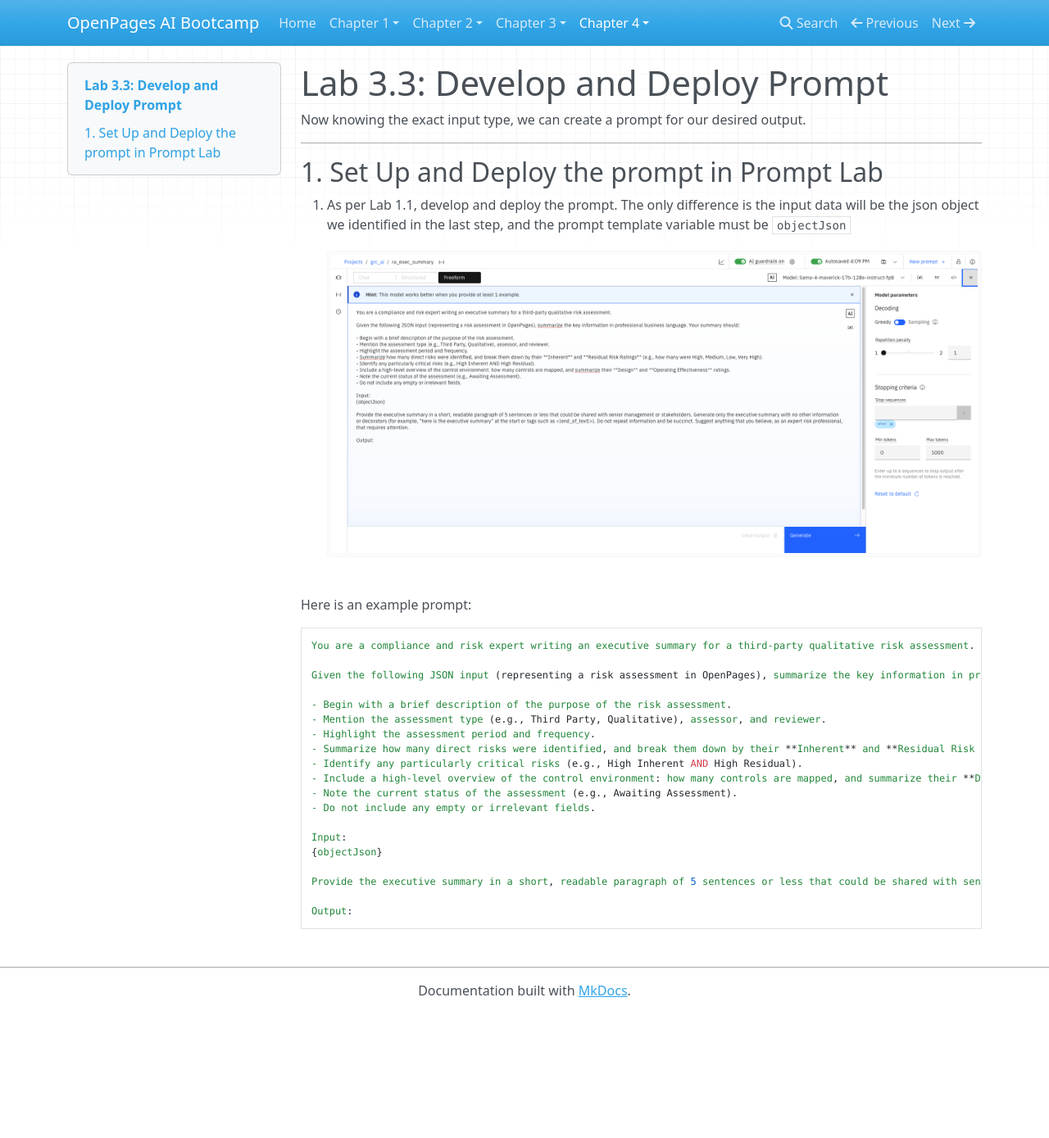
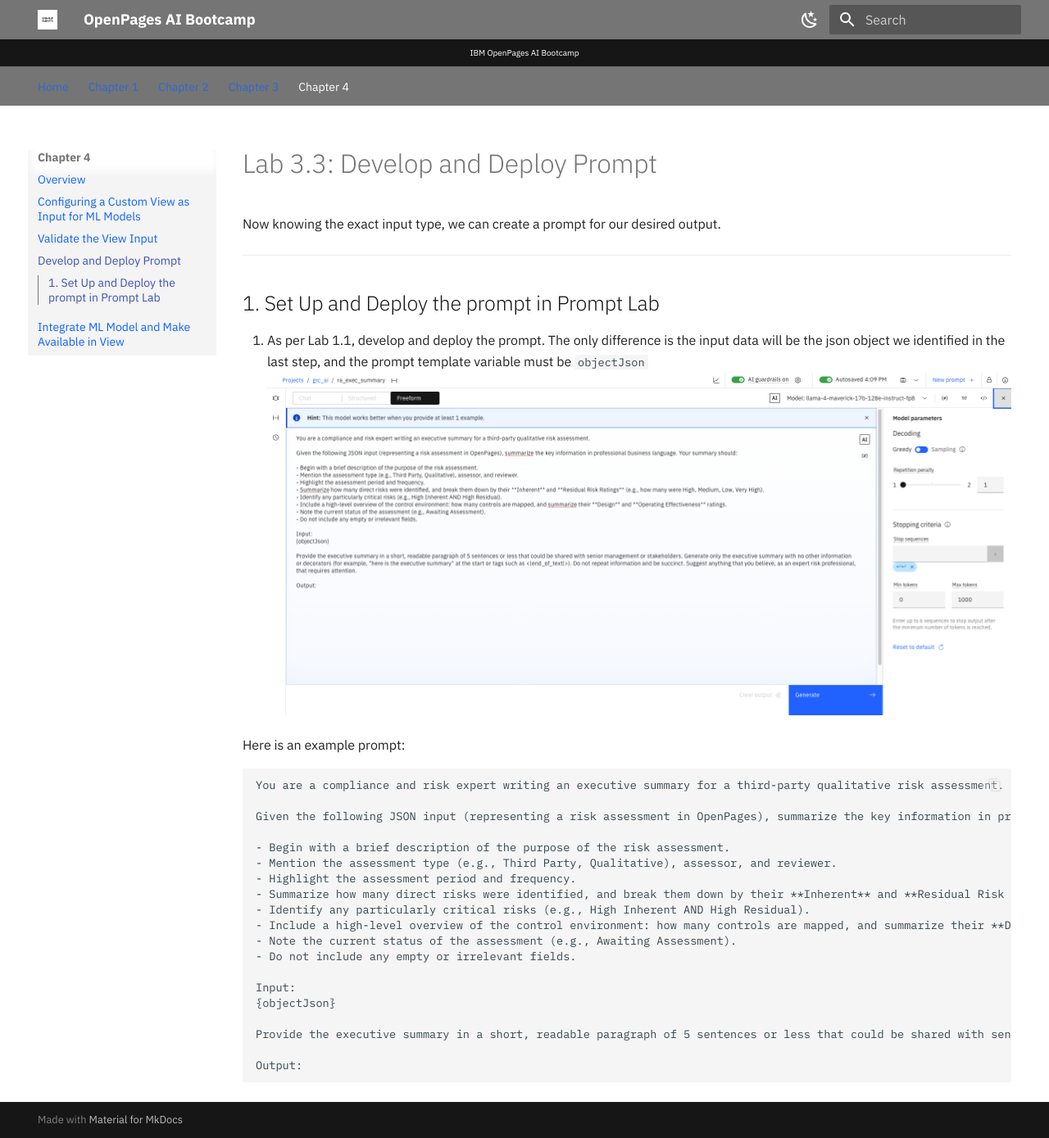
Before and after one commit to farhan-ra/OpenPages-AI-Bootcamp, an MkDocs documentation site: the page built from docs/chapter4/3_prompt.md, in a window 1280 px wide and 1389 px high. Shown: the whole window at 82% size. Built offline with MkDocs 1.6.1 and Material for MkDocs 9.7.7, drawn with Linux system fonts in a browser that asks for light colours; nearby versions of some CDN libraries.

Commit message:
IBM Theme

```diff
--- a/docs/assets/css/custom.css
+++ b/docs/assets/css/custom.css
@@ -1,11 +1,45 @@
-/* Default image state */
+/* Font - IBM Plex */
+@import url('https://fonts.googleapis.com/css2?family=IBM+Plex+Sans&family=IBM+Plex+Mono&display=swap');
+
+body {
+  font-family: 'IBM Plex Sans', sans-serif;
+}
+
+/* Headings */
+h1, h2, h3, h4, h5, h6 {
+  font-weight: 600;
+  color: #161616; /* IBM dark gray */
+}
+
+/* Navigation sidebar */
+.md-nav {
+  background-color: #f4f4f4; /* light gray nav */
+}
+
+/* Code blocks */
+code, pre {
+  font-family: 'IBM Plex Mono', monospace;
+  background-color: #f4f4f4;
+  border-radius: 4px;
+}
+
+/* Image hover effect */
 img {
   transition: transform 0.3s ease;
 }
 
-/* Zoom in on hover */
 img:hover {
-  transform: scale(1.5); /* Adjust as needed */
+  transform: scale(1.4);
   z-index: 10;
   position: relative;
+  border: 1px solid #8d8d8d;
 }
+
+/* Links */
+a {
+  color: #0f62fe; /* IBM blue */
+  text-decoration: none;
+}
+a:hover {
+  text-decoration: underline;
+}
--- a/mkdocs.yml
+++ b/mkdocs.yml
@@ -1,5 +1,39 @@
 site_name: OpenPages AI Bootcamp
 site_url: https://farhan-ra.github.io/Openpages-AI-Bootcamp/
+
+theme:
+  name: material
+  language: en
+  logo: assets/images/ibm-logo.svg  # Add IBM logo
+  # favicon: assets/images/favicon.ico
+  palette:
+    - scheme: default
+      primary: grey
+      accent: blue
+      toggle:
+        icon: material/weather-night
+        name: Switch to dark mode
+    - scheme: slate
+      primary: grey
+      accent: blue
+      toggle:
+        icon: material/weather-sunny
+        name: Switch to light mode
+  font:
+    text: IBM Plex Sans
+    code: IBM Plex Mono
+  features:
+    - navigation.tabs
+    - navigation.expand
+    - navigation.top
+    - search.highlight
+    - search.share
+    - content.code.copy
+    - content.code.annotate
+    - content.tabs.link
+    - toc.integrate
+  custom_dir: overrides
+
 nav:
   - Home: index.md
   - Chapter 1:
@@ -20,9 +54,9 @@
     - Validate the View Input: chapter4/2_validate_view_input.md
     - Develop and Deploy Prompt: chapter4/3_prompt.md
     - Integrate ML Model and Make Available in View: chapter4/4_integrate.md
-name: material
-palette:
-    primary: blue
-    accent: light blue
+
 extra_css:
   - assets/css/custom.css
+
+extra_javascript:
+  - assets/js/custom.js
--- /dev/null
+++ b/overrides/main.html
@@ -0,0 +1,8 @@
+{% extends "base.html" %}
+
+{% block header %}
+  {{ super() }}
+  <div style="background-color:#161616; color:#fff; padding: 10px; text-align: center;">
+    IBM OpenPages AI Bootcamp
+  </div>
+{% endblock %}
```
Also changed, not shown: docs/assets/images/ibm-logo.svg (added), 2 other files.
